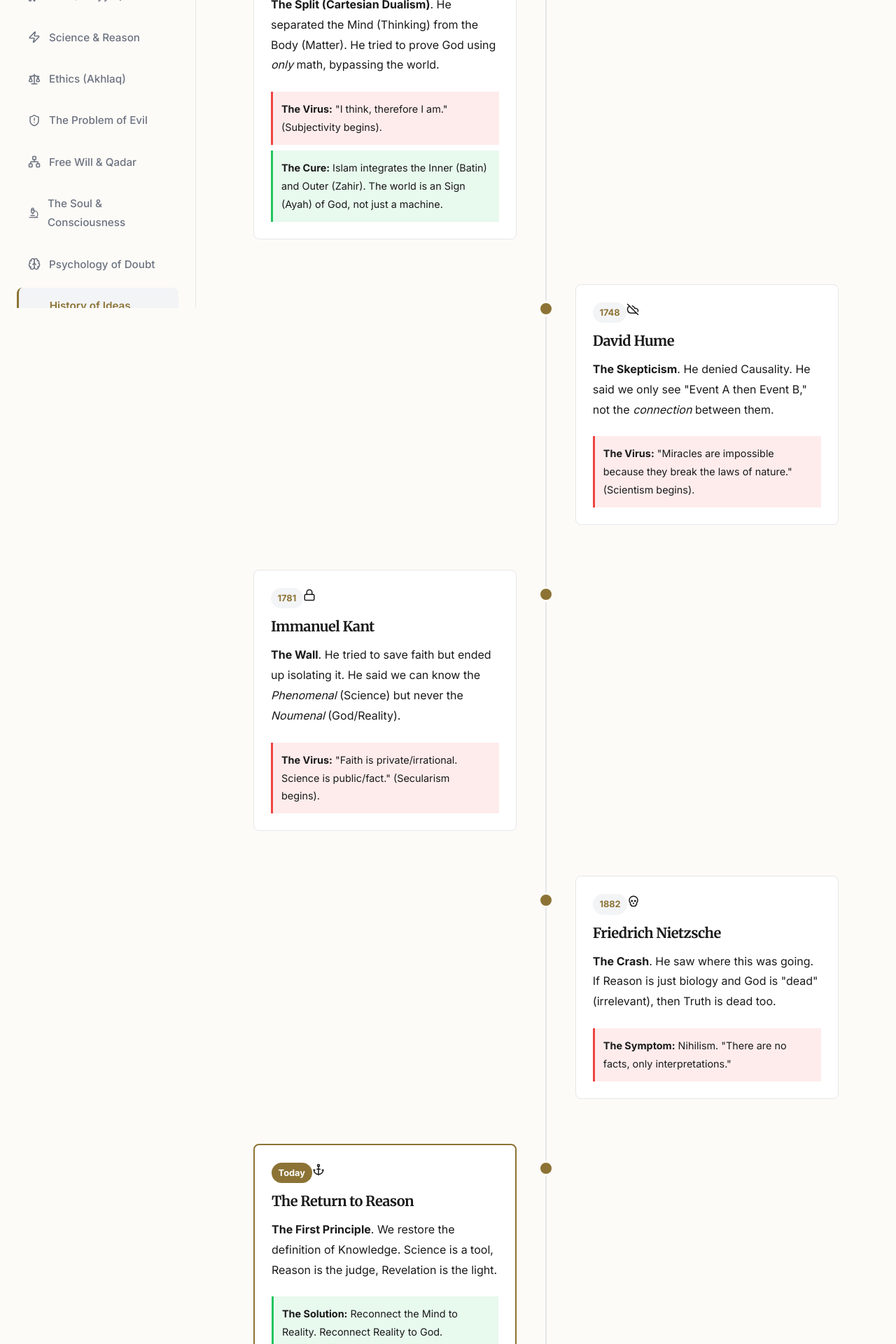
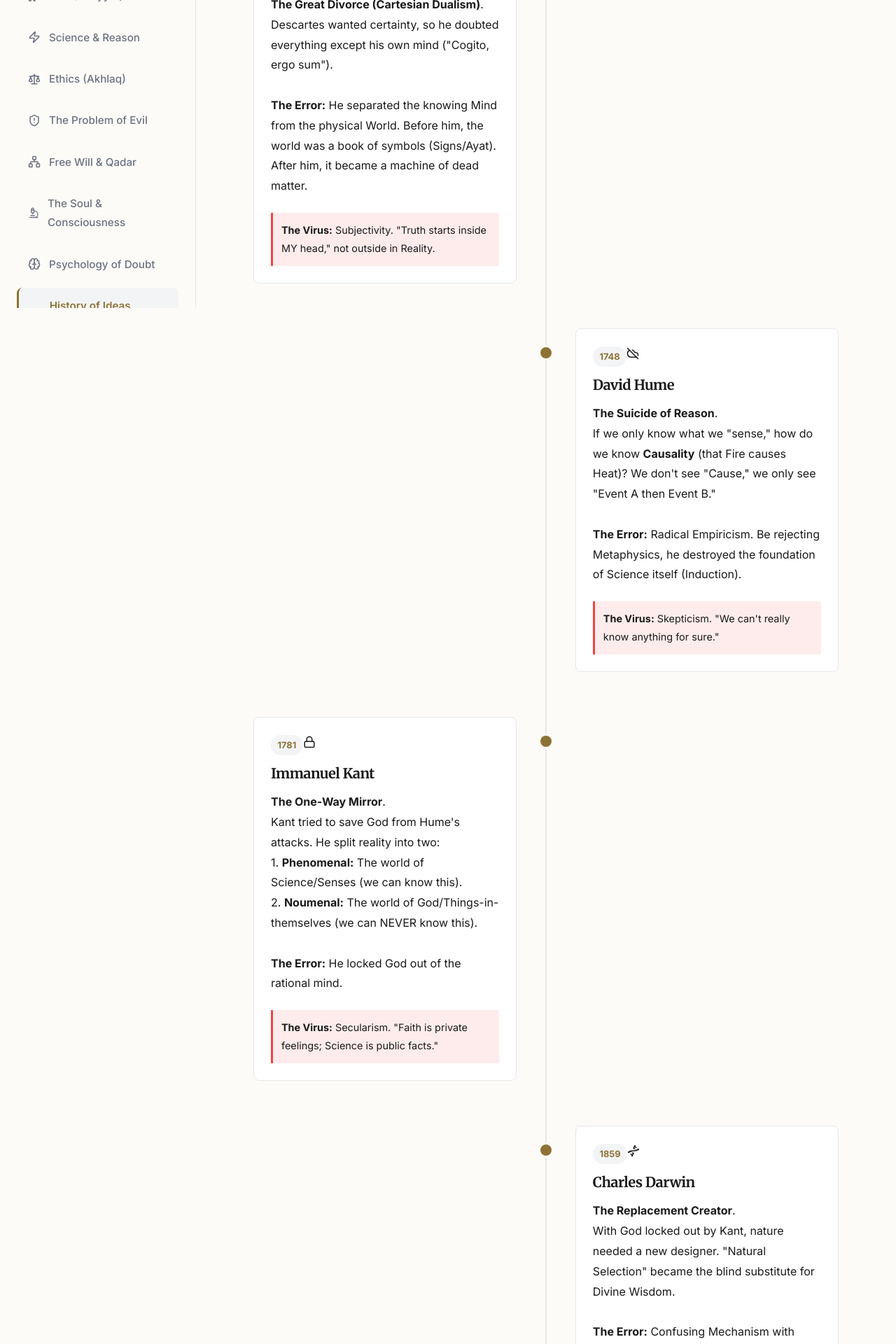
Before and after one commit to hassankhan2510/The-First-Principle, a Next.js app: page /history in a window 1280 px wide. Shown: the part 360-2280 px from the top of the page at 70% size. Built offline with nearby package versions, Linux system fonts and the light colour scheme.

Commit message:
Expand Timeline with 8 key stages including Darwin, Freud, Post-Modernism

```diff
--- a/src/app/history/page.tsx
+++ b/src/app/history/page.tsx
@@ -20,12 +20,13 @@ export default function HistoryPage() {
                             <Brain size={18} className="text-blue-500" />
                         </div>
                         <h3 className={styles.itemTitle}>René Descartes</h3>
-                        <p className="text-sm"><strong>The Split (Cartesian Dualism)</strong>. He separated the Mind (Thinking) from the Body (Matter). He tried to prove God using <em>only</em> math, bypassing the world.</p>
+                        <p className="text-sm"><strong>The Great Divorce (Cartesian Dualism)</strong>. <br />
+                            Descartes wanted certainty, so he doubted everything except his own mind ("Cogito, ergo sum").
+                            <br /><br />
+                            <strong>The Error:</strong> He separated the knowing Mind from the physical World.
+                            Before him, the world was a book of symbols (Signs/Ayat). After him, it became a machine of dead matter.</p>
                         <div className={styles.symptom}>
-                            <strong>The Virus:</strong> "I think, therefore I am." (Subjectivity begins).
-                        </div>
-                        <div className={styles.cure}>
-                            <strong>The Cure:</strong> Islam integrates the Inner (Batin) and Outer (Zahir). The world is an Sign (Ayah) of God, not just a machine.
+                            <strong>The Virus:</strong> Subjectivity. "Truth starts inside MY head," not outside in Reality.
                         </div>
                     </div>
                 </div>
@@ -38,9 +39,12 @@ export default function HistoryPage() {
                             <CloudOff size={18} className="text-gray-500" />
                         </div>
                         <h3 className={styles.itemTitle}>David Hume</h3>
-                        <p className="text-sm"><strong>The Skepticism</strong>. He denied Causality. He said we only see "Event A then Event B," not the <em>connection</em> between them.</p>
+                        <p className="text-sm"><strong>The Suicide of Reason</strong>. <br />
+                            If we only know what we "sense," how do we know <strong>Causality</strong> (that Fire causes Heat)? We don't see "Cause," we only see "Event A then Event B."
+                            <br /><br />
+                            <strong>The Error:</strong> Radical Empiricism. Be rejecting Metaphysics, he destroyed the foundation of Science itself (Induction).</p>
                         <div className={styles.symptom}>
-                            <strong>The Virus:</strong> "Miracles are impossible because they break the laws of nature." (Scientism begins).
+                            <strong>The Virus:</strong> Skepticism. "We can't really know anything for sure."
                         </div>
                     </div>
                 </div>
@@ -53,14 +57,37 @@ export default function HistoryPage() {
                             <Lock size={18} className="text-orange-500" />
                         </div>
                         <h3 className={styles.itemTitle}>Immanuel Kant</h3>
-                        <p className="text-sm"><strong>The Wall</strong>. He tried to save faith but ended up isolating it. He said we can know the <em>Phenomenal</em> (Science) but never the <em>Noumenal</em> (God/Reality).</p>
+                        <p className="text-sm"><strong>The One-Way Mirror</strong>. <br />
+                            Kant tried to save God from Hume's attacks. He split reality into two:
+                            <br />1. <strong>Phenomenal:</strong> The world of Science/Senses (we can know this).
+                            <br />2. <strong>Noumenal:</strong> The world of God/Things-in-themselves (we can NEVER know this).
+                            <br /><br />
+                            <strong>The Error:</strong> He locked God out of the rational mind.</p>
                         <div className={styles.symptom}>
-                            <strong>The Virus:</strong> "Faith is private/irrational. Science is public/fact." (Secularism begins).
+                            <strong>The Virus:</strong> Secularism. "Faith is private feelings; Science is public facts."
                         </div>
                     </div>
                 </div>
 
-                {/* 4. Nietzsche */}
+                {/* 4. Darwin (NEW) */}
+                <div className={styles.timelineItem}>
+                    <div className={styles.timelineContent}>
+                        <div className="flex items-center justify-between mb-2">
+                            <span className={styles.year}>1859</span>
+                            <Dna size={18} className="text-green-600" />
+                        </div>
+                        <h3 className={styles.itemTitle}>Charles Darwin</h3>
+                        <p className="text-sm"><strong>The Replacement Creator</strong>. <br />
+                            With God locked out by Kant, nature needed a new designer. "Natural Selection" became the blind substitute for Divine Wisdom.
+                            <br /><br />
+                            <strong>The Error:</strong> Confusing Mechanism with Agency. Explaining *how* life adapts doesn't explain *why* life exists or *where* the information (DNA) came from.</p>
+                        <div className={styles.symptom}>
+                            <strong>The Virus:</strong> Naturalism. "Nature is all there is. We are just accidents."
+                        </div>
+                    </div>
+                </div>
+
+                {/* 5. Nietzsche */}
                 <div className={styles.timelineItem}>
                     <div className={styles.timelineContent}>
                         <div className="flex items-center justify-between mb-2">
@@ -68,14 +95,53 @@ export default function HistoryPage() {
                             <Skull size={18} className="text-red-500" />
                         </div>
                         <h3 className={styles.itemTitle}>Friedrich Nietzsche</h3>
-                        <p className="text-sm"><strong>The Crash</strong>. He saw where this was going. If Reason is just biology and God is "dead" (irrelevant), then Truth is dead too.</p>
+                        <p className="text-sm"><strong>The Honest Atheist</strong>. <br />
+                            He saw the trap. If God is "dead" (irrelevant), then objective Morality, Truth, and Human Rights are dead too. They are just "shadows of God."
+                            <br /><br />
+                            <strong>The Insight:</strong> You cannot have Christian Morality without the Christian God.</p>
                         <div className={styles.symptom}>
                             <strong>The Symptom:</strong> Nihilism. "There are no facts, only interpretations."
                         </div>
                     </div>
                 </div>
 
-                {/* 5. The Solution */}
+                {/* 6. Freud (NEW) */}
+                <div className={styles.timelineItem}>
+                    <div className={styles.timelineContent}>
+                        <div className="flex items-center justify-between mb-2">
+                            <span className={styles.year}>1900</span>
+                            <Brain size={18} className="text-purple-500" />
+                        </div>
+                        <h3 className={styles.itemTitle}>Sigmund Freud</h3>
+                        <p className="text-sm"><strong>The Death of the Soul</strong>. <br />
+                            Since we are just animals (Darwin), our "morality" is just repressed sexual frustration. God is just a "Father Figure" projection.
+                            <br /><br />
+                            <strong>The Error:</strong> Reducing the complex Human Soul (Ruh) to simple animal instincts (Nafs).</p>
+                        <div className={styles.symptom}>
+                            <strong>The Virus:</strong> Psychologism. "Your beliefs are just coping mechanisms."
+                        </div>
+                    </div>
+                </div>
+
+                {/* 7. Post-Modernism (NEW) */}
+                <div className={styles.timelineItem}>
+                    <div className={styles.timelineContent}>
+                        <div className="flex items-center justify-between mb-2">
+                            <span className={styles.year}>1960s</span>
+                            <CloudOff size={18} className="text-pink-500" />
+                        </div>
+                        <h3 className={styles.itemTitle}>Post-Modernism</h3>
+                        <p className="text-sm"><strong>The End of Truth</strong>. <br />
+                            Derrida, Foucault, and Rorty. Since there is no God, there is no "Capital T" Truth. There is only Power. Language is just a game to control people.
+                            <br /><br />
+                            <strong>The Error:</strong> Self-Refuting. Is the statement "There is no Truth" true? If yes, it's false.</p>
+                        <div className={styles.symptom}>
+                            <strong>The Virus:</strong> Relativism. "My Truth vs Your Truth."
+                        </div>
+                    </div>
+                </div>
+
+                {/* 8. The Solution */}
                 <div className={styles.timelineItem}>
                     <div className={styles.timelineContent} style={{ borderColor: "var(--primary)", borderWidth: "2px" }}>
                         <div className="flex items-center justify-between mb-2">
@@ -83,9 +149,13 @@ export default function HistoryPage() {
                             <Anchor size={18} className="text-emerald-500" />
                         </div>
                         <h3 className={styles.itemTitle}>The Return to Reason</h3>
-                        <p className="text-sm"><strong>The First Principle</strong>. We restore the definition of Knowledge. Science is a tool, Reason is the judge, Revelation is the light.</p>
+                        <p className="text-sm"><strong>The First Principle</strong>. <br />
+                            We step off the train of madness.
+                            <br />1. <strong>We trust our Reason (Aql)</strong> because it is anchored in the Necessary Being.
+                            <br />2. <strong>We trust Science</strong> as the study of God's Habits (Sunnah).
+                            <br />3. <strong>We trust Revelation</strong> because it bypasses the limits of the finite mind.</p>
                         <div className={styles.cure}>
-                            <strong>The Solution:</strong> Reconnect the Mind to Reality. Reconnect Reality to God.
+                            <strong>The Cure:</strong> La ilaha illa Allah. There is no reality but The Reality.
                         </div>
                     </div>
                 </div>
```
